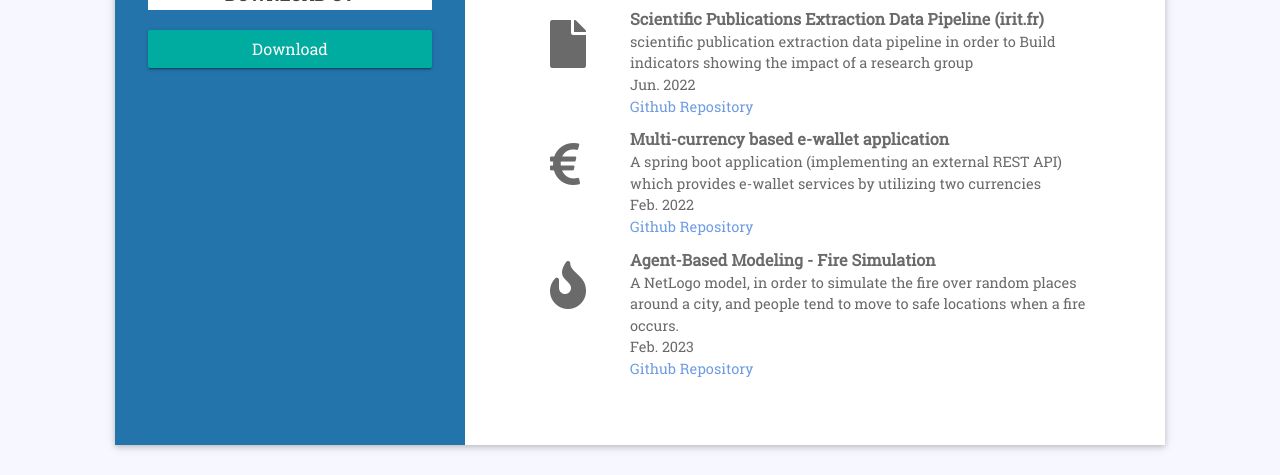
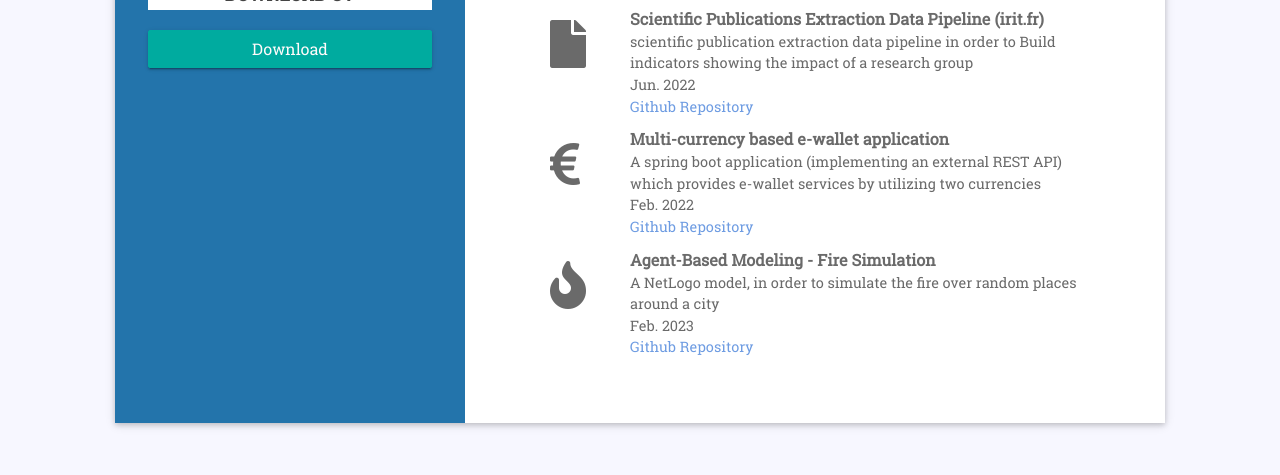
Before and after one commit to sanjeewank/sanjeewank.github.io, a plain HTML site: page index.html in a window 1280 px wide. Shown: the part 1554-2029 px from the top of the page. After the commit the page ends 2007 px from the top, so only its background shows below. Drawn offline with Linux system fonts and the light colour scheme.

Commit message:
changed project

```diff
--- a/index.html
+++ b/index.html
@@ -223,7 +223,7 @@
                         </div>
                         <div class="detail">
                             <b>Agent-Based Modeling - Fire Simulation</b>
-                            <p>A NetLogo model, in order to simulate the fire over random places around a city, and people tend to move to safe locations when a fire occurs.</p>
+                            <p>A NetLogo model, in order to simulate the fire over random places around a city</p>
                             <p>Feb. 2023</p>
                             <p></p>
                             <a target="_blank" href="https://github.com/sanjeewank/Agent-Based_Fire_model"><p>Github Repository</p></a>
```
